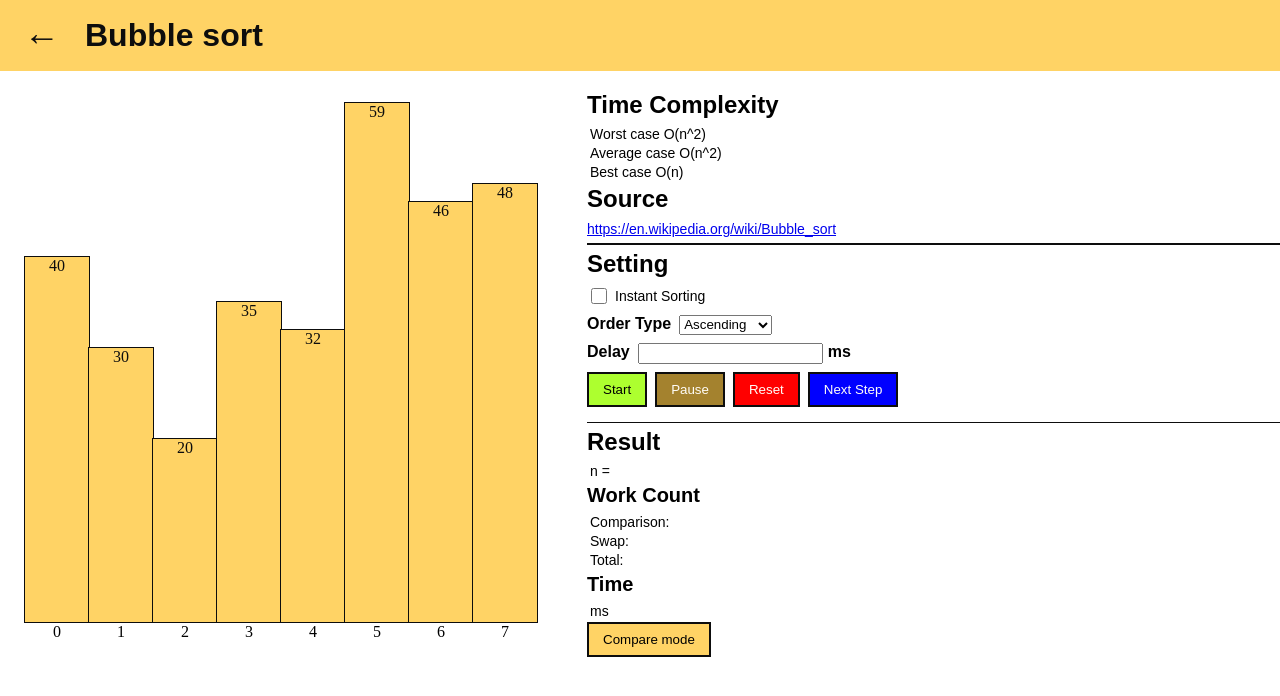
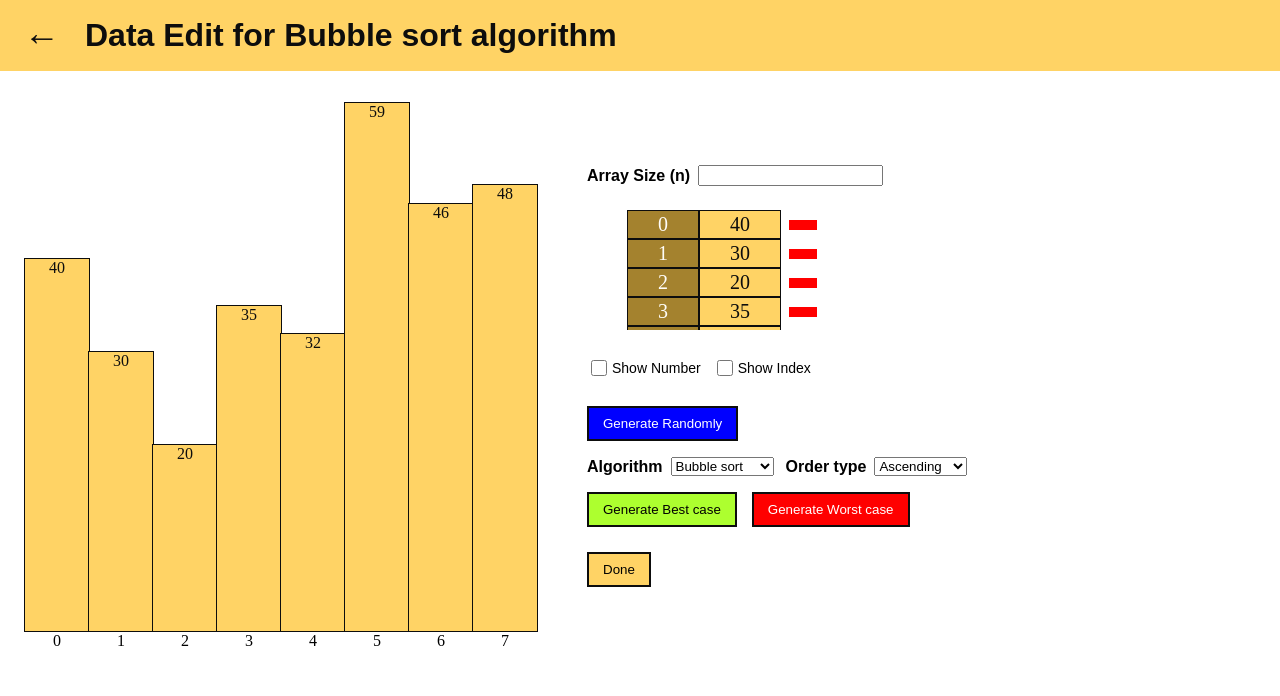
Before and after one commit to SSS-BBB/sorting-algorithm-visualization, a React (Vite) app: page / in a window 1280 px wide. Shown: the top 696 px of the page. Built offline with nearby package versions, Linux system fonts and the light colour scheme.

Commit message:
Created Data Edit page
-moved normalized array to App and pass it to single visualization and data edit page to pass it to array bar component
-added setting to data edit page

```diff
--- a/src/App.jsx
+++ b/src/App.jsx
@@ -17,9 +17,29 @@ function Header({ headerTitle, prevPage }) {
 }
 
 function App() {
-  const [currentPage, setCurrentPage] = useState(Page.SINGLE_VISUALIZATION);
-  let prevPage = Page.ALGORITHM_SELECTION;
-  let headerTitle = "Bubble sort";
+  const [currentPage, setCurrentPage] = useState(Page.DATA_EDIT);
+  let prevPage = Page.SINGLE_VISUALIZATION;
+  let headerTitle = "Data Edit for Bubble sort algorithm";
+
+  const array = [40, 30, 20, 35, 32, 59, 46, 48];
+  const minElement = Math.min(...array);
+    if (minElement <= 0) {
+        console.log("Cannot have element less than or equal to 0 in an array.");
+        return (<></>);
+    }
+
+    const maxElement = Math.max(...array);
+
+    // add key to each element and convert each element to be from 0 to 1 proportional to its value
+    const normalizedArrayTemp = [];
+    array.map((element, index) => {
+        const normalizedElement = {};
+        normalizedElement.key = index;
+        normalizedElement.value = element;
+        normalizedElement.normalizedValue = element / maxElement;
+        normalizedArrayTemp.push(normalizedElement);
+    });
+    const [normalizedArray, setNormalizedArray] = useState(normalizedArrayTemp);
 
   return (
     <div>
@@ -28,14 +48,14 @@ function App() {
       {currentPage === Page.ALGORITHM_SELECTION && <AlgorithmSelection />}
       {currentPage === Page.SINGLE_VISUALIZATION &&
         <SingleVisualization
-          name={algorithms[0].name}
+          normalizedArray={normalizedArray}
           worstTimeComplexity={algorithms[0].timeComplexity.worstCase}
           avgTimeComplexity={algorithms[0].timeComplexity.averageCase}
           bestTimeComplexity={algorithms[0].timeComplexity.bestCase}
           source={algorithms[0].source}
         />
       }
-      {currentPage === Page.DATA_EDIT && <DataEdit />}
+      {currentPage === Page.DATA_EDIT && <DataEdit normalizedArrayToEdit={normalizedArray} />}
       {currentPage === Page.ALGORITHM_COMPARISON && <AlgorithmComparison />}
     </div>
   );
--- a/src/data/algorithms.json
+++ b/src/data/algorithms.json
@@ -1,6 +1,6 @@
 [
     {
-        "id": 1,
+        "id": "bubble-sort",
         "name": "Bubble sort",
         "timeComplexity": {
             "worstCase": "O(n^2)",
@@ -10,7 +10,7 @@
         "source": "https://en.wikipedia.org/wiki/Bubble_sort"
     },
     {
-        "id": 2,
+        "id": "insertion-sort",
         "name": "Insertion sort",
         "timeComplexity": {
             "worstCase": "O(n^2)",
@@ -20,7 +20,7 @@
         "source": "https://en.wikipedia.org/wiki/Insertion_sort"
     },
     {
-        "id": 3,
+        "id": "selection-sort",
         "name": "Selection sort",
         "timeComplexity": {
             "worstCase": "O(n^2)",
@@ -30,7 +30,7 @@
         "source": "https://en.wikipedia.org/wiki/Selection_sort"
     },
     {
-        "id": 4,
+        "id": "merge-sort",
         "name": "Merge sort",
         "timeComplexity": {
             "worstCase": "O(nlogn)",
@@ -40,7 +40,7 @@
         "source": "https://en.wikipedia.org/wiki/Merge_sort"
     },
     {
-        "id": 5,
+        "id": "heap-sort",
         "name": "Heap sort",
         "timeComplexity": {
             "worstCase": "O(nlogn)",
@@ -50,7 +50,7 @@
         "source": "https://en.wikipedia.org/wiki/Heapsort"
     },
     {
-        "id": 6,
+        "id": "quick-sort",
         "name": "Quick sort",
         "timeComplexity": {
             "worstCase": "O(n^2)",
--- a/src/index.css
+++ b/src/index.css
@@ -10,6 +10,7 @@ body {
     margin: 0;
     padding: 0;
     border: none;
+    background-color: var(--background-color);
 }
 
 h1,
@@ -64,13 +65,19 @@ button:hover {
     opacity: 0.75;
 }
 
+input[type="checkbox"] {
+    width: 16px;
+    height: 16px;
+    margin-right: 5px;
+}
+
 @media (max-width: 576px) {
     h1 {
         font-size: 32px;
     }
 
     h2 {
-        font-size: 28px;
+        font-size: 24px;
     }
 
     h3 {
--- a/src/pages/components/array_bar/ArrayBar.css
+++ b/src/pages/components/array_bar/ArrayBar.css
@@ -10,15 +10,15 @@
     position: relative;
 }
 
-.array-bar:hover {
+.array-bar.show-hover:hover {
     background-color: gray;
 }
 
-.array-bar:hover .bar-container {
+.array-bar.show-hover:hover .bar-container {
     opacity: 0.3;
 }
 
-.array-bar:hover .edit-array-button {
+.array-bar.show-hover:hover .edit-array-button {
     visibility: visible;
 }
 
--- a/src/pages/components/array_bar/ArrayBar.jsx
+++ b/src/pages/components/array_bar/ArrayBar.jsx
@@ -1,25 +1,7 @@
-import { useState } from "react";
 import "./ArrayBar.css";
 
-function ArrayBar({ array = [40, 30, 20, 35, 32, 59, 46, 48], showNumber = true, showIndex = true }) {
-
-    const minElement = Math.min(...array);
-    if (minElement <= 0) {
-        console.log("Cannot have element less than or equal to 0 in an array.");
-        return (<></>);
-    }
-
-    const maxElement = Math.max(...array);
-
-    // add key to each element and convert each element to be from 0 to 1 proportional to its value
-    const normalizedArray = [];
-    array.map((element, index) => {
-        const normalizedElement = {};
-        normalizedElement.key = index;
-        normalizedElement.value = element;
-        normalizedElement.normalizedValue = element / maxElement;
-        normalizedArray.push(normalizedElement);
-    });
+function ArrayBar({ normalizedArray,
+    showNumber = true, showIndex = true, showHover = true }) {
 
     const maximumHeight = 100; // %
 
@@ -37,7 +19,7 @@ function ArrayBar({ array = [40, 30, 20, 35, 32, 59, 46, 48], showNumber = true,
                 )
 
     return (
-        <ul className="array-bar">
+        <ul className={`array-bar ${showHover ? "show-hover" : ""}`}>
             {elementBar}
             <button className="edit-array-button">
                 Edit Array
--- /dev/null
+++ b/src/pages/data_edit/DataEdit.css
@@ -0,0 +1,92 @@
+.data-edit {
+    display: flex;
+    margin-top: 15px;
+    height: 580px;
+}
+
+.data-edit-setting {
+    display: flex;
+    flex-direction: column;
+    align-items: start;
+    justify-content: center;
+    flex: 1;
+    margin-left: 50px;
+}
+
+.data-edit-input-box {
+    display: flex;
+    margin-bottom: 8px;
+    margin-right: 12px;
+    align-items: center;
+}
+
+.data-edit-input-box h5 {
+    margin-right: 8px;
+}
+
+.data-edit-array {
+    flex-direction: column;
+    list-style-type: none;
+    height: 120px;
+    overflow-y: auto;
+}
+
+.data-edit-array li {
+    display: flex;
+    align-items: center;
+}
+
+.data-edit-array span {
+    margin: 0px;
+    font-size: 20px;
+    padding: 2px 30px;
+    border: 1px solid var(--primary-font-color);
+}
+
+.data-edit-index {
+    background-color: var(--secondary-color);
+    color: var(--secondary-font-color);
+}
+
+.data-edit-element {
+    background-color: var(--primary-color);
+    color: var(--primary-font-color);
+}
+
+.data-edit-remove-button {
+    margin-left: 8px;
+    margin-right: 20px;
+    background-color: red;
+    border: none;
+    padding: 5px 14px;
+}
+
+.data-edit-gen-random {
+    background-color: blue;
+    color: white;
+    margin-bottom: 16px;
+}
+
+.data-edit-algo-setting {
+    display: flex;
+    margin-bottom: 8px;
+}
+
+.data-edit-gen-best-and-worst {
+    display: flex;
+}
+
+.data-edit-gen-best {
+    background-color: greenyellow;
+    margin-right: 15px;
+}
+
+.data-edit-gen-worst {
+    background-color: red;
+    color: white;
+}
+
+.data-edit-done {
+    margin-top: 25px;
+    background-color: var(--primary-color);
+}
--- a/src/pages/data_edit/DataEdit.jsx
+++ b/src/pages/data_edit/DataEdit.jsx
@@ -1,9 +1,81 @@
+import { useState } from "react";
+import ArrayBar from "../components/array_bar/ArrayBar.jsx";
+import algorithms from "../../data/algorithms.json";
+import "./DataEdit.css";
 
-function DataEdit() {
+function DataEdit({ normalizedArrayToEdit }) {
+    const [array, setArray] = useState(normalizedArrayToEdit);
+
+    const algorithmOptions = algorithms.map(algorithm =>
+        <option key={algorithm.id} value={algorithm.id}>
+            {algorithm.name}
+        </option>
+    );
+
+    const arrayItems = array.map((element, index) =>
+        <li key={element.key}>
+            <span className="data-edit-index">{index}</span>
+            <span className="data-edit-element">{element.value}</span>
+            <button className="data-edit-remove-button" />
+        </li>
+    );
+
     return (
-        <>
-            <h1>Data Edit</h1>
-        </>
+        <div className="data-edit">
+            <ArrayBar normalizedArray={normalizedArrayToEdit} showHover={false} />
+            <div className="data-edit-setting">
+
+                <div className="data-edit-input-box">
+                    <h5>Array Size (n)</h5>
+                    <input type="number" min="0" />
+                </div>
+
+                <ul className="data-edit-array">
+                    {arrayItems}
+                </ul>
+
+                <div className="data-edit-input-box">
+                    <div className="data-edit-input-box">
+                        <input type="checkbox" />
+                        <p>Show Number</p>
+                    </div>
+                    <div className="data-edit-input-box">
+                        <input type="checkbox" />
+                        <p>Show Index</p>
+                    </div>
+                </div>
+
+                <button className="data-edit-gen-random">
+                    Generate Randomly
+                </button>
+
+                <div className="data-edit-algo-setting">
+                    <div className="data-edit-input-box">
+                        <h5>Algorithm</h5>
+                        <select name="algorithm-name">
+                            {algorithmOptions}
+                        </select>
+                    </div>
+                    <div className="data-edit-input-box">
+                        <h5>Order type</h5>
+                        <select name="order-type">
+                        <option value="ascending">Ascending</option>
+                        <option value="descending">Descending</option>
+                        </select>
+                    </div>
+                </div>
+
+                <div className="data-edit-gen-best-and-worst">
+                    <button className="data-edit-gen-best">Generate Best case</button>
+                    <button className="data-edit-gen-worst">Generate Worst case</button>
+                </div>
+
+                <button className="data-edit-done">
+                    Done
+                </button>
+
+            </div>
+        </div>
     );
 }
 
--- a/src/pages/single_visualization/SingleVisualization.jsx
+++ b/src/pages/single_visualization/SingleVisualization.jsx
@@ -1,12 +1,13 @@
 import ArrayBar from "../components/array_bar/ArrayBar.jsx";
 import "./SingleVisualization.css";
 
-function SingleVisualization({ name, worstTimeComplexity,
+function SingleVisualization({ normalizedArray, worstTimeComplexity,
     avgTimeComplexity, bestTimeComplexity,
     source, sortingFunction=null }) {
+
     return (
         <div className="single-visualization">
-            <ArrayBar />
+            <ArrayBar normalizedArray={normalizedArray} />
             <div className="details">
                 <h3 className="detail-heading">Time Complexity</h3>
                 <p>Worst case {worstTimeComplexity}</p>
```
